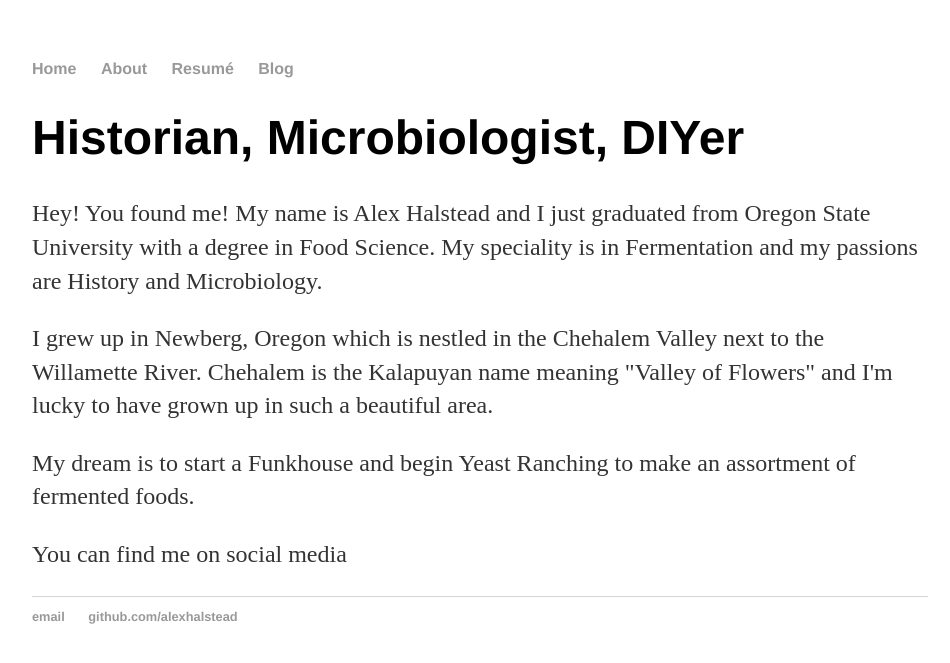
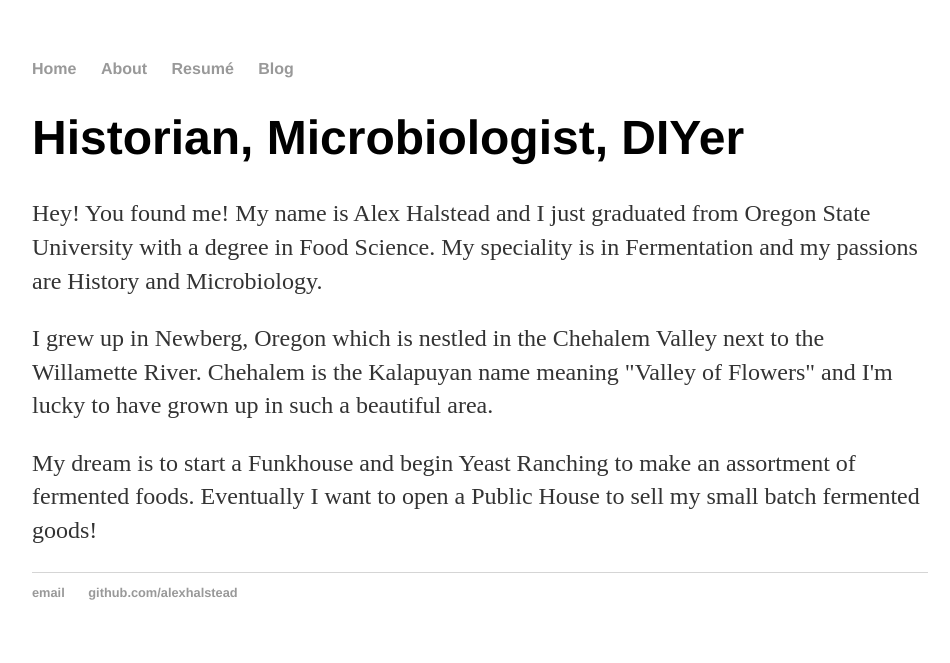
Before and after one commit to alexhalstead/alexhalstead.github.io, a Jekyll site: the page built from about/index.html, in a window 1280 px wide. Shown: the top 663 px of the page, without its empty margins (160-1110 px from the left). Built offline with Jekyll 4.4.1, drawn with Linux system fonts in a browser that asks for light colours.

Commit message:
Updated 'about' and changed wording
Changes to be committed:
	modified:   about/index.html

```diff
--- a/about/index.html
+++ b/about/index.html
@@ -5,6 +5,4 @@ title: About Me
 <h1>Historian, Microbiologist, DIYer</h1>
 <p>Hey! You found me! My name is Alex Halstead and I just graduated from Oregon State University with a degree in Food Science. My speciality is in Fermentation and my passions are History and Microbiology.</p>
 <p>I grew up in Newberg, Oregon which is nestled in the Chehalem Valley next to the Willamette River. Chehalem is the Kalapuyan name meaning "Valley of Flowers" and I'm lucky to have grown up in such a beautiful area.</p>
-<p>My dream is to start a Funkhouse and begin Yeast Ranching to make an assortment of fermented foods.</p>
-
-<p>You can find me on social media</p>
+<p>My dream is to start a Funkhouse and begin Yeast Ranching to make an assortment of fermented foods. Eventually I want to open a Public House to sell my small batch fermented goods!</p>
```
